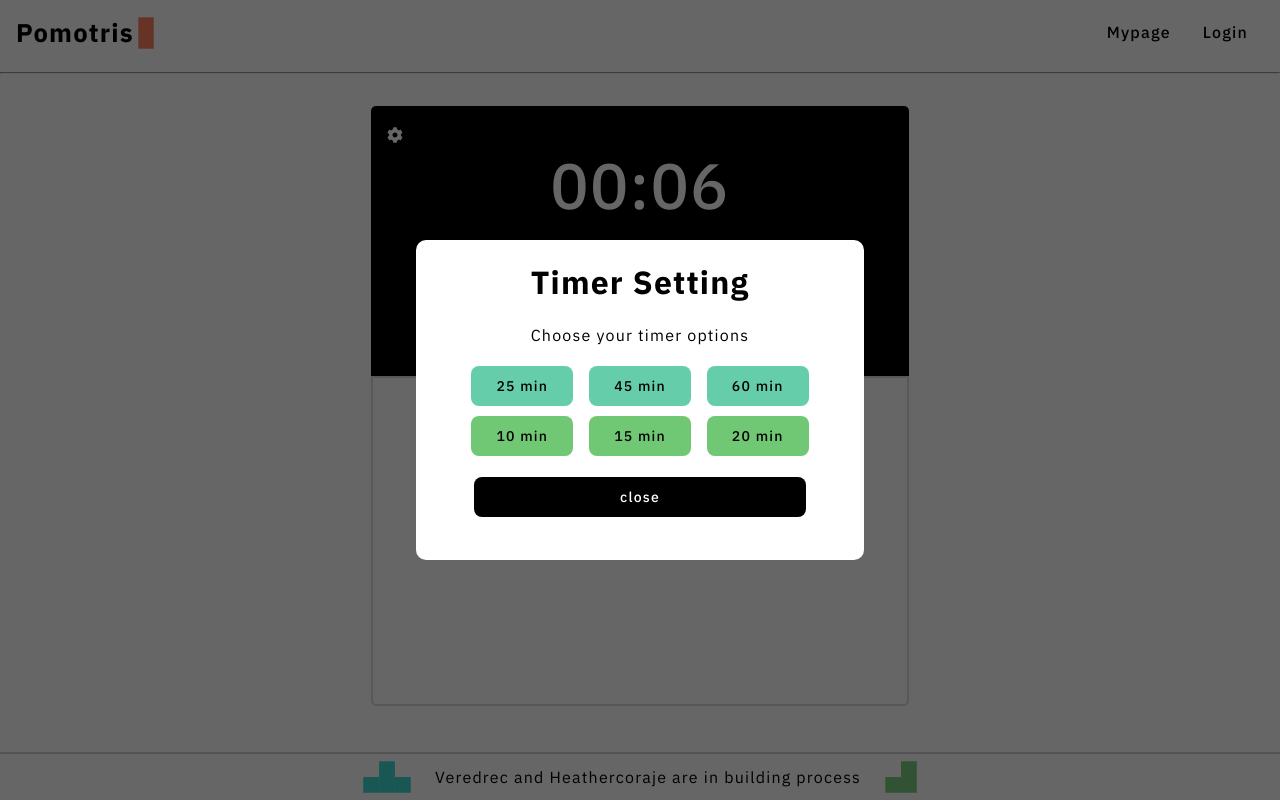
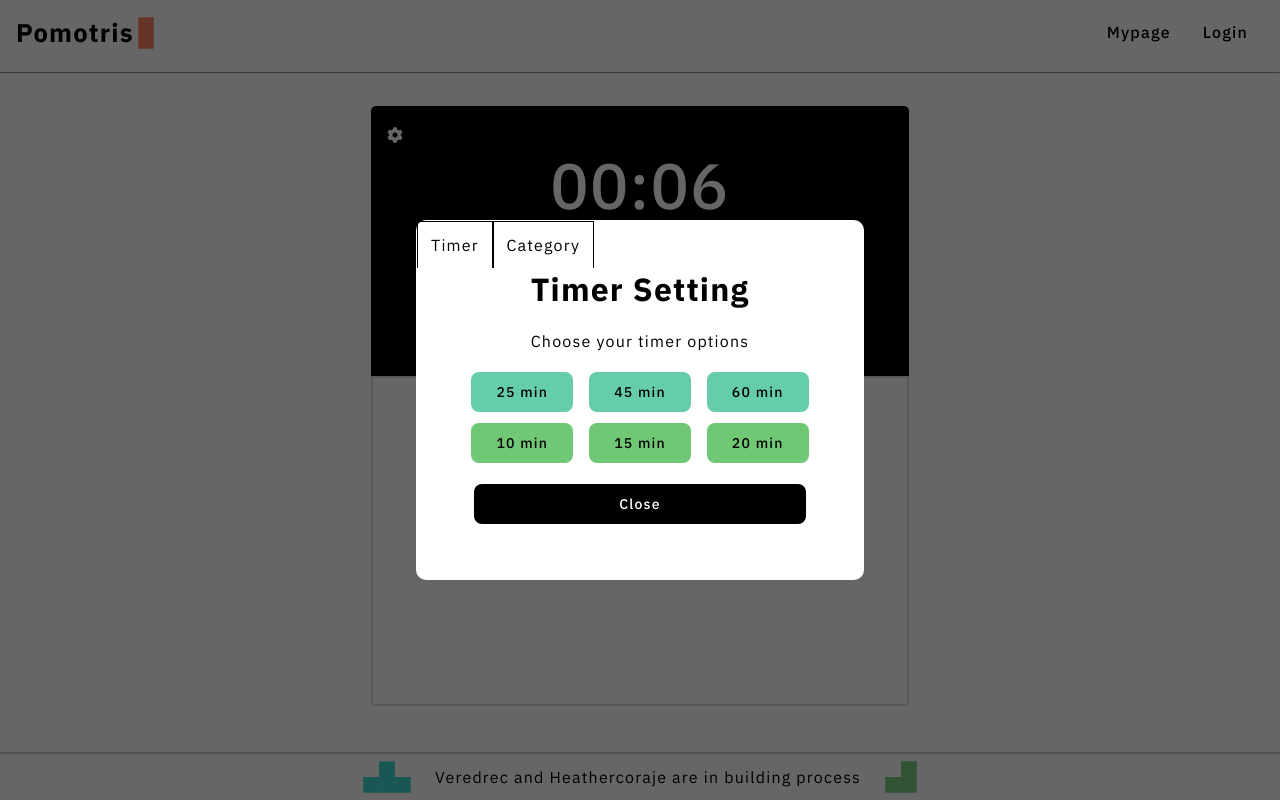
Before and after one commit to Heathercoraje/pomotris-vh, a React app: page / in a window 1280 px wide. Both pictures are taken after a click on the element 395 px from the left and 134 px from the top of the page. Built offline with nearby package versions, Linux system fonts and the light colour scheme.

Commit message:
very much undone

```diff
--- a/public/index.css
+++ b/public/index.css
@@ -164,3 +164,18 @@ footer {
 	justify-content: center;
 	border-top: 2px lightgray solid;
 }
+.timer-setting {
+	clear: both;
+}
+
+.list-setting {
+	list-style: none;
+	padding: 0.1vw;
+	margin: 0;
+}
+.list-setting > li {
+	padding: 1vw;
+	float: left;
+	border: solid;
+	border-width: 1px 1px 0 1px;
+}
--- a/src/components/Setting.jsx
+++ b/src/components/Setting.jsx
@@ -19,15 +19,15 @@ class Setting extends React.Component {
 	};
 	render() {
 		return (
-			<div className='wrapper-setting'>
-				<span className='setting-icon' onClick={this.openModal}><i className="fas fa-cog"></i></span>
-				<Modal isOpen={this.state.isModalOpen} onCloseClick={this.closeModal}>
-					<h1>Timer Setting</h1>
-					<p>Choose your timer options</p>
-					<TimerOptions optionClick={this.props.onOptionClick} />
-					<BreakTimeOptions optionClick={this.props.onOptionClick} />
-					<button className='button-close' onClick={this.closeModal}>close</button>
-				</Modal>
+			<div className="wrapper-setting">
+				<span className="setting-icon" onClick={this.openModal}>
+					<i className="fas fa-cog" />
+				</span>
+				<Modal
+					isOpen={this.state.isModalOpen}
+					onCloseClick={this.closeModal}
+					optionClick={this.props.onOptionClick}
+				/>
 			</div>
 		);
 	}
@@ -36,12 +36,12 @@ class Setting extends React.Component {
 Setting.propTypes = {
 	onOptionClick: PropTypes.func,
 	onBreakOptionClick: PropTypes.func
-}
+};
 
 const modalStyle = {
 	color: '#000',
 	width: '35%',
-	height: '40%',
+	height: '45%',
 	position: 'absolute',
 	top: '50%',
 	left: '50%',
@@ -62,6 +62,10 @@ const backStyle = {
 };
 
 class Modal extends React.Component {
+	state = {
+		timerOpen: true
+	};
+
 	close = event => {
 		event.preventDefault();
 		if (this.props.onCloseClick) {
@@ -69,13 +73,32 @@ class Modal extends React.Component {
 		}
 	};
 
+	switchSetting = (event) => {
+		// this.setState({
+		// 	timerOpen:
+		// });
+	};
+
 	render() {
+		let content;
 		if (!this.props.isOpen) {
 			return null;
 		}
+		if (this.state.timerOpen) {
+			content = <TimerSetting optionClick={this.props.optionClick} closeModal={this.close}/>
+		} else {
+			content = <CategorySetting />
+		}
+
 		return (
 			<div>
-				<div style={modalStyle}>{this.props.children}</div>
+				<div style={modalStyle}>
+					<ul className='list-setting'>
+						<li onClick={this.switchSetting}>Timer</li>
+						<li onClick={this.switchSetting}>Category</li>
+					</ul>
+					{content}
+				</div>
 				<div style={backStyle} onClick={this.close} />
 			</div>
 		);
@@ -87,13 +110,26 @@ Modal.propTypes = {
 	onCloseClick: PropTypes.func
 };
 
+const TimerSetting = props => (
+	<div className='timer-setting'>
+		<h1>Timer Setting</h1>
+		<p>Choose your timer options</p>
+		<TimerOptions optionClick={props.optionClick} />
+		<BreakTimeOptions optionClick={props.optionClick} />
+		<button className="button-close" onClick={props.closeModal}>
+			Close
+		</button>
+	</div>
+);
+
+
 const TimerOptions = ({ optionClick }) => {
-  let options = [25, 45, 60];
-  let selectOption = event => {
+	const options = [25, 45, 60];
+	const selectOption = event => {
 		optionClick(event.target.value);
 	};
 
-  let TimerOptionButtons = options.map((option, i) => (
+	const TimerOptionButtons = options.map((option, i) => (
 		<button
 			key={i}
 			className="button-modal button-timer"
@@ -103,20 +139,16 @@ const TimerOptions = ({ optionClick }) => {
 		</button>
 	));
 
-  return (
-    <div>
-    {TimerOptionButtons}
-    </div>
-  );
-}
+	return <div>{TimerOptionButtons}</div>;
+};
 
 TimerOptions.propTypes = {
 	optionClick: PropTypes.func
 };
 
 const BreakTimeOptions = ({ optionClick }) => {
-	let options = [10, 15, 20];
-	let selectOption = event => {
+	const options = [10, 15, 20];
+	const selectOption = event => {
 		optionClick(event.target.value);
 	};
 	const breakTimeOptionButtons = options.map((option, i) => (
@@ -128,15 +160,15 @@ const BreakTimeOptions = ({ optionClick }) => {
 			{option} min
 		</button>
 	));
-	return (
-    <div>
-    {breakTimeOptionButtons}
-    </div>
-  )
+	return <div>{breakTimeOptionButtons}</div>;
 };
 
 BreakTimeOptions.propTypes = {
 	optionClick: PropTypes.func
 };
 
+const CategorySetting = () => (<h1>Category Setting!</h1>)
+
+
+
 export default Setting;
```
Lines whose indentation alone changed are shown as unchanged.
